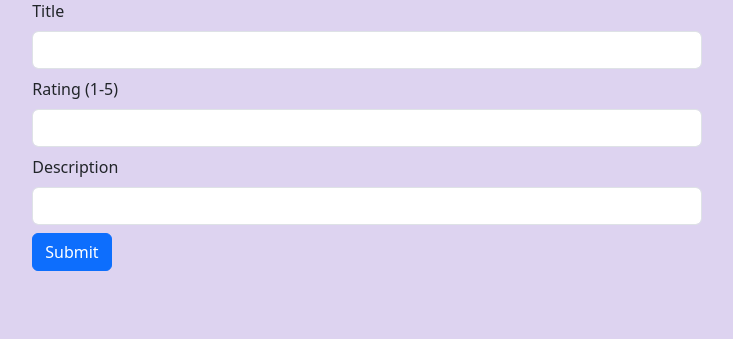
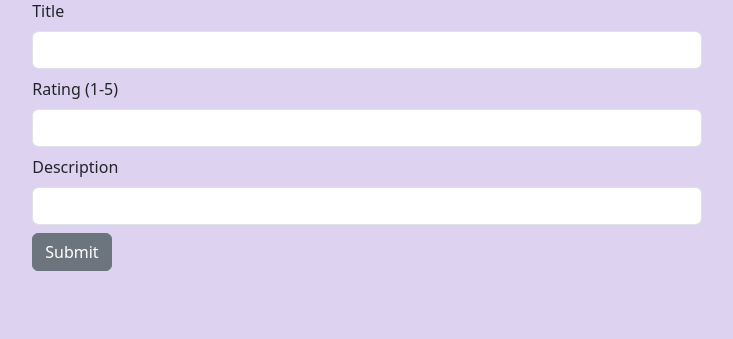
Before and after one commit to uva-cs3240-s22/group-project-a-08, a Django app: template review/templates/review/write_review.html in a window 1280 px wide. Shown: the part 129-468 px from the top of the page, without its empty margins (273-1006 px from the left). Run offline with Django 3.2, Linux system fonts and the light colour scheme; the template is opened without the code that fills it: values that come from a table or form of the project are taken from there, others are empty; some libraries are stand-ins or nearby versions.

Commit message:
changed blue submit button to be gray

```diff
--- a/review/templates/review/write_review.html
+++ b/review/templates/review/write_review.html
@@ -17,8 +17,8 @@
         {% bootstrap_css %}
         {% bootstrap_javascript %}
 
-        <!-- {# Display django.contrib.messages as Bootstrap alerts #}
-        {% bootstrap_messages %} -->
+        {# Display django.contrib.messages as Bootstrap alerts #}
+        {% bootstrap_messages %}
 
         {% load static %}
         <script src="https://kit.fontawesome.com/f79546f450.js" crossorigin="anonymous"></script>
@@ -80,7 +80,7 @@
                 {{ form.content }}
               </div>
 
-              <button class="btn btn-primary" type="submit">Submit</button>
+              <button class="btn btn-secondary" type="submit">Submit</button>
           </form>
         </div>
 
```
